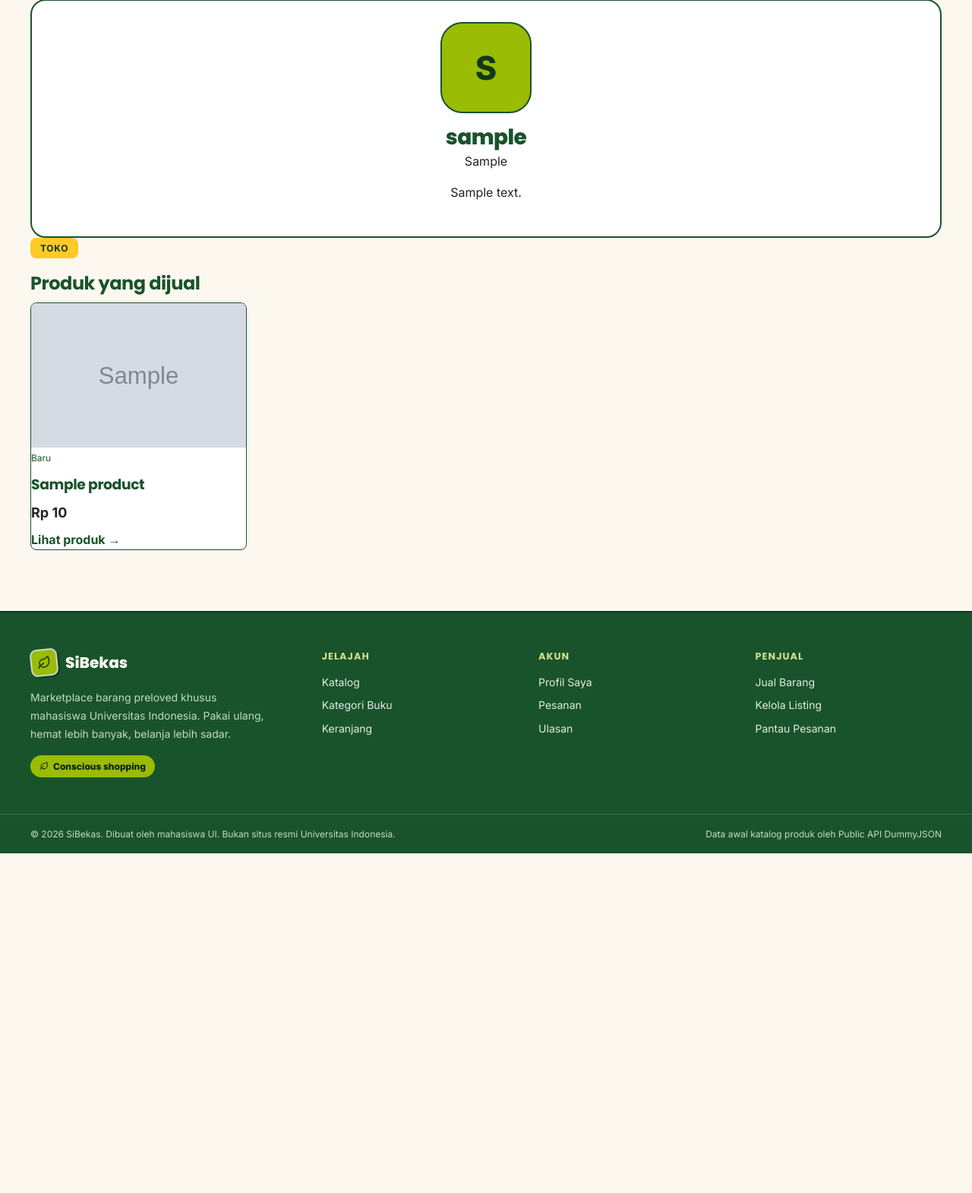
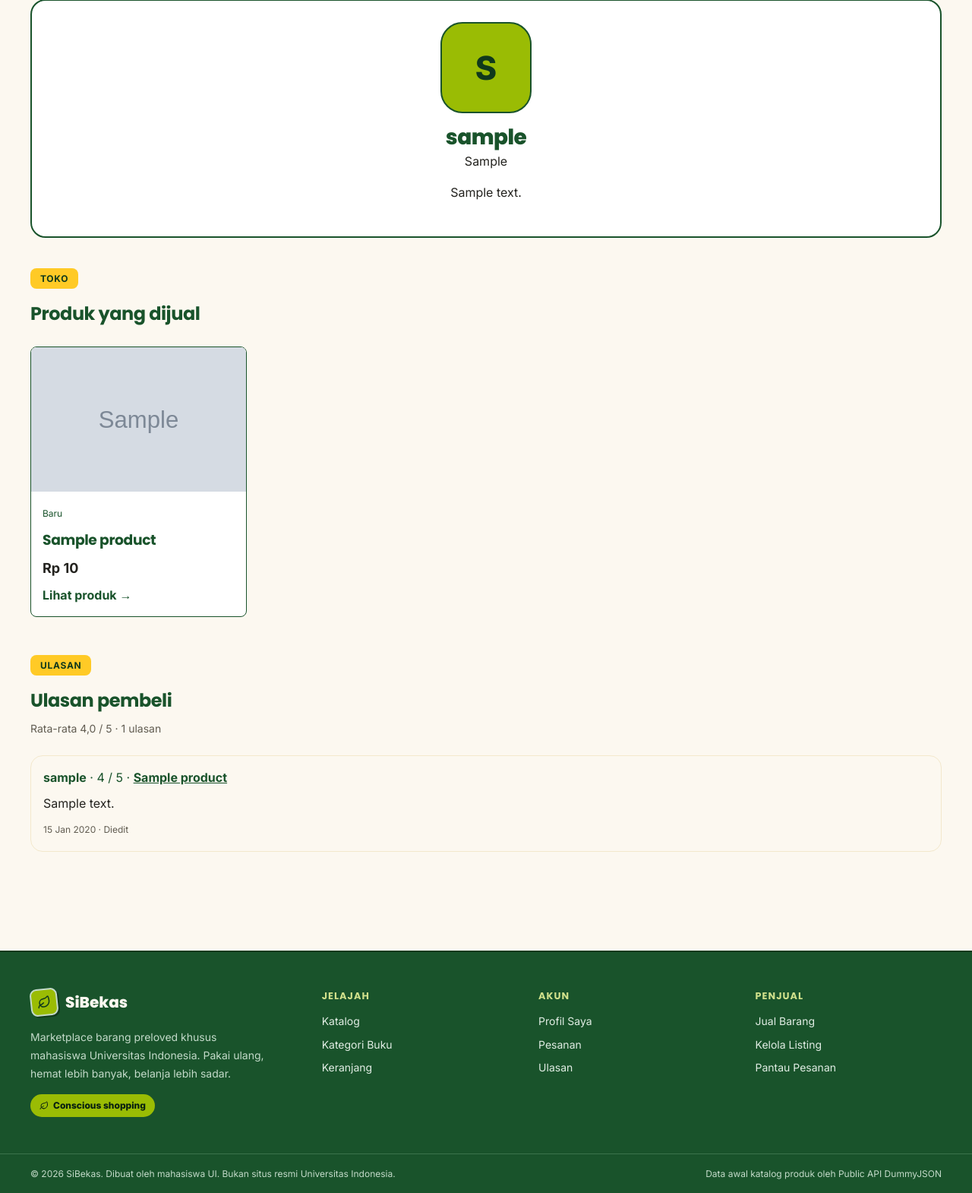
Before and after one commit to pbp-F-kelompok-2/SiBekas, a Django app: a page that uses templates/product/seller.html in a window 1280 px wide. Shown: the part 202-1772 px from the top of the page at 76% size. Before the commit the page ends 1325 px from the top, so only its background shows below. Run offline with Django 5.2, Linux system fonts and the light colour scheme; tables that the repository leaves empty hold one stand-in row (values such as "Sample post"); grey boxes marked "Sample" are stand-in pictures; some libraries are stand-ins or nearby versions.

Commit message:
fix: product review & contact bug

```diff
--- a/product/views.py
+++ b/product/views.py
@@ -4,7 +4,7 @@ from django.shortcuts import get_object_or_404, render, redirect
 from django.contrib.auth.decorators import login_required
 from django.contrib import messages
 from django.views.decorators.http import require_POST
-from django.db.models import Avg
+from django.db.models import Avg, Count
 from .models import Category, Product
 from .forms import ProductForm
 from profiles.models import Favorite, Profile
@@ -173,9 +173,10 @@ def bulk_delete(request):
 
 def seller_profile(request, username):
     seller = get_object_or_404(get_user_model(), username=username)
-    products = Product.objects.filter(seller=seller).select_related("category")
+    products = Product.objects.filter(seller=seller).select_related("category").prefetch_related("reviews__user")
     return render(request, "product/seller.html", {
         "seller": seller,
         "profile": Profile.objects.filter(user=seller).first(),
         "products": products,
+        "review_stats": products.aggregate(average=Avg("reviews__rating"), total=Count("reviews")),
     })
--- a/templates/product/detail.html
+++ b/templates/product/detail.html
@@ -69,6 +69,12 @@
                     <td>Penjual</td>
                     <td>{% if product.seller %}<a href="{% url 'product:seller' product.seller.username %}">{{ product.seller_name }}</a>{% else %}{{ product.seller_name }}{% endif %}</td>
                 </tr>
+                {% if product.seller.email %}
+                <tr>
+                    <td>Kontak</td>
+                    <td>{% if request.user.is_authenticated %}<a href="mailto:{{ product.seller.email }}">{{ product.seller.email }}</a>{% else %}<a href="{% url 'profile:login' %}?next={{ request.path|urlencode }}">Masuk untuk melihat kontak</a>{% endif %}</td>
+                </tr>
+                {% endif %}
             </table>
 
             <h2 class="mt-6 mb-[0.6rem] text-[var(--green)] text-[1.15rem]">Deskripsi</h2>
--- a/templates/product/seller.html
+++ b/templates/product/seller.html
@@ -20,8 +20,8 @@
         <p class="profile-bio">{{ profile.bio|default:"Belum ada deskripsi." }}</p>
     </section>
 
-    <section class="mb-6">
-        <div class="my-listings-header">
+    <section class="mt-10 pb-[50px]">
+        <div class="mb-6">
             <div>
                 <span class="inline-block py-1 px-[13px] rounded-lg bg-[var(--sun-500)] text-[var(--forest-700)] text-[0.75rem] font-bold tracking-[0.06em]">TOKO</span>
                 <h2 class="mt-3.5 mb-1.5 text-[var(--forest-500)] [[data-theme=dark]_&]:text-[var(--color-text-primary)]">Produk yang dijual</h2>
@@ -33,7 +33,7 @@
             {% for product in products %}
             <article class="overflow-hidden bg-[var(--color-surface)] border border-solid border-[var(--color-border)] rounded-[var(--radius-sm)] shadow-[var(--shadow-pop)] [[data-theme=dark]_&]:shadow-[var(--shadow-card)]">
                 {% if product.thumbnail %}
-                <img src="{{ product.thumbnail }}" alt="{{ product.name }}" class="block w-full h-[190px] object-cover bg-[var(--cream-300)]>
+                <img src="{{ product.thumbnail }}" alt="{{ product.name }}" class="block w-full h-[190px] object-cover bg-[var(--cream-300)]">
                 {% else %}
                 <div class="grid place-items-center w-full h-[190px] bg-[var(--cream-300)] text-[var(--color-text-muted)]">Belum ada foto</div>
                 {% endif %}
@@ -52,5 +52,28 @@
         </div>
         {% endif %}
     </section>
+        <section class="pb-[50px]">
+        <div class="mb-6">
+            <span class="inline-block py-1 px-[13px] rounded-lg bg-[var(--sun-500)] text-[var(--forest-700)] text-[0.75rem] font-bold tracking-[0.06em]">ULASAN</span>
+            <h2 class="mt-3.5 mb-1.5 text-[var(--forest-500)] [[data-theme=dark]_&]:text-[var(--color-text-primary)]">Ulasan pembeli</h2>
+            {% if review_stats.total %}
+            <p class="text-[var(--muted)] text-[0.875rem]">Rata-rata {{ review_stats.average|floatformat:1 }} / 5 · {{ review_stats.total }} ulasan</p>
+            {% endif %}
+        </div>
+
+        {% for product in products %}
+        {% for review in product.reviews.all %}
+        <article class="p-4 mt-3 border border-solid border-[var(--cream-500)] rounded-[var(--radius-base)] bg-[var(--cream-200)] [overflow-wrap:anywhere] [[data-theme=dark]_&]:bg-[#26372B] [[data-theme=dark]_&]:border-[#55745C] [[data-theme=dark]_&]:text-[#F3F5EF]">
+            <p class="mb-2 text-[var(--green)] [[data-theme=dark]_&]:text-[#A8D5AE]"><strong>{{ review.user.username }}</strong> · {{ review.rating }} / 5 · <a href="{{ product.get_absolute_url }}" class="text-inherit font-bold">{{ product.name }}</a></p>
+            <p class="mb-2 [[data-theme=dark]_&]:text-[#F3F5EF]">{{ review.comment|linebreaksbr }}</p>
+            <small class="text-[var(--muted)] text-[0.75rem] [[data-theme=dark]_&]:text-[#C1CBBF]">{{ review.created_at|date:"d M Y" }}{% if review.edited %} · Diedit{% endif %}</small>
+        </article>
+        {% endfor %}
+        {% endfor %}
+
+        {% if not review_stats.total %}
+        <p class="text-[var(--muted)] text-[0.875rem]">Belum ada ulasan untuk penjual ini.</p>
+        {% endif %}
+    </section>
 </main>
 {% endblock %}
```
Also changed, not shown: product/management/commands/seed_sellers.py (+8 -4 lines).
